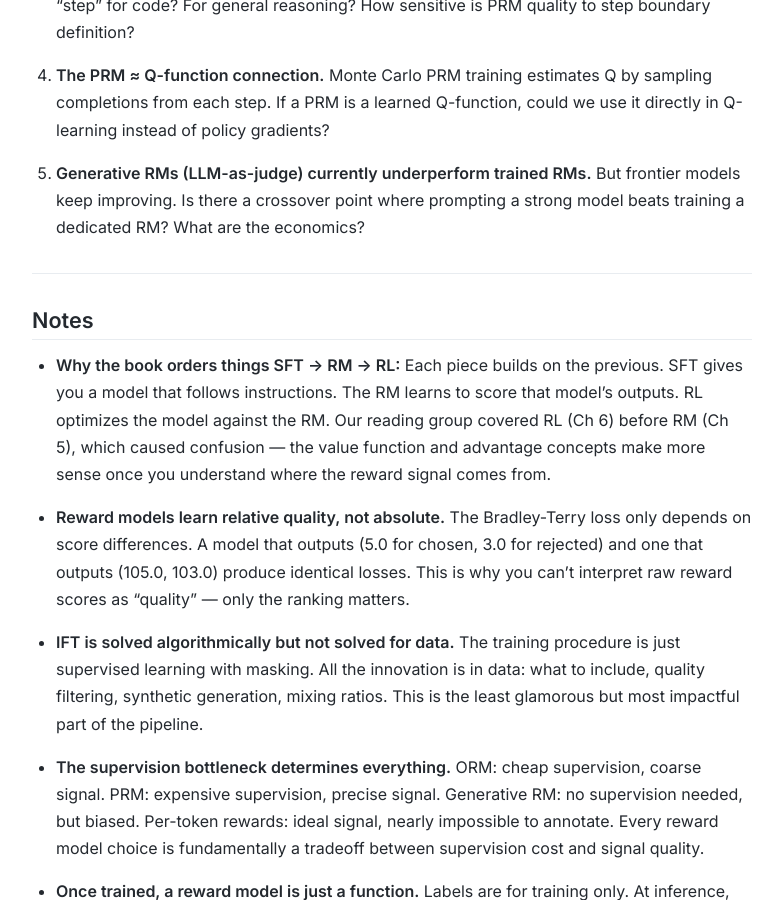
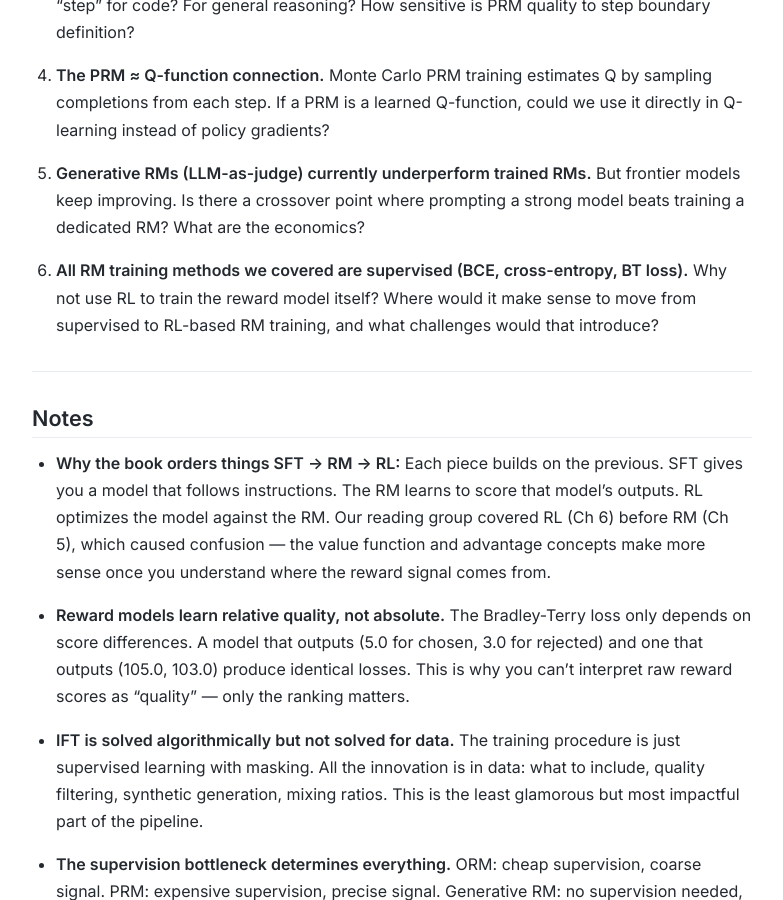
Before and after one commit to shreyasrajesh0308/RLHF-Reading-Group, a Jekyll site: the page built from notes/week03.md, in a window 1280 px wide and 900 px high, scrolled down 16990 px. Shown: the whole window, without its empty margins (248-1031 px from the left). Built offline with Jekyll 4.4.1, drawn with Linux system fonts in a browser that asks for light colours; our own code applies the rules of GitHub Pages for plain Markdown files.

Commit message:
Add discussion question: why supervised RM training, why not RL?

```diff
--- a/notes/week03.md
+++ b/notes/week03.md
@@ -465,6 +465,8 @@ $$A(x, y) = r(x, y) - V(x)$$
 
 5. **Generative RMs (LLM-as-judge) currently underperform trained RMs.** But frontier models keep improving. Is there a crossover point where prompting a strong model beats training a dedicated RM? What are the economics?
 
+6. **All RM training methods we covered are supervised (BCE, cross-entropy, BT loss).** Why not use RL to train the reward model itself? Where would it make sense to move from supervised to RL-based RM training, and what challenges would that introduce?
+
 ---
 
 ## Notes
```
